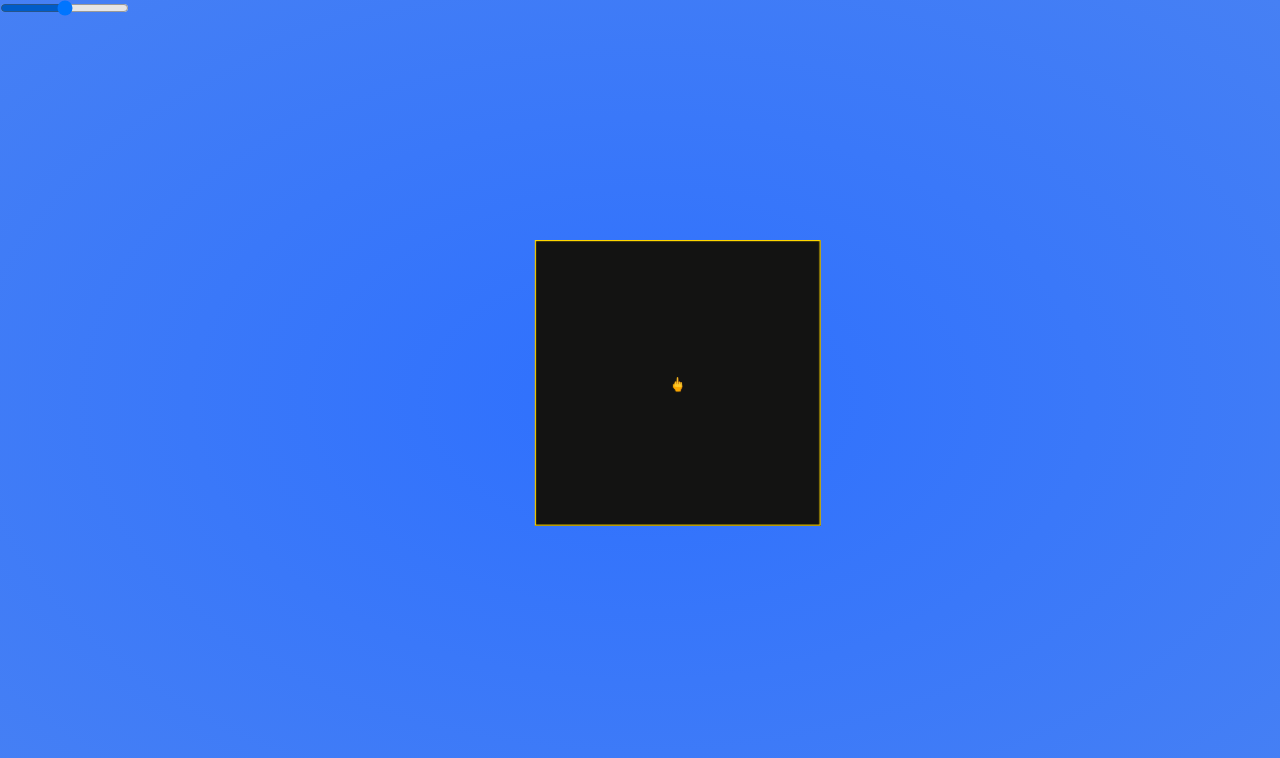
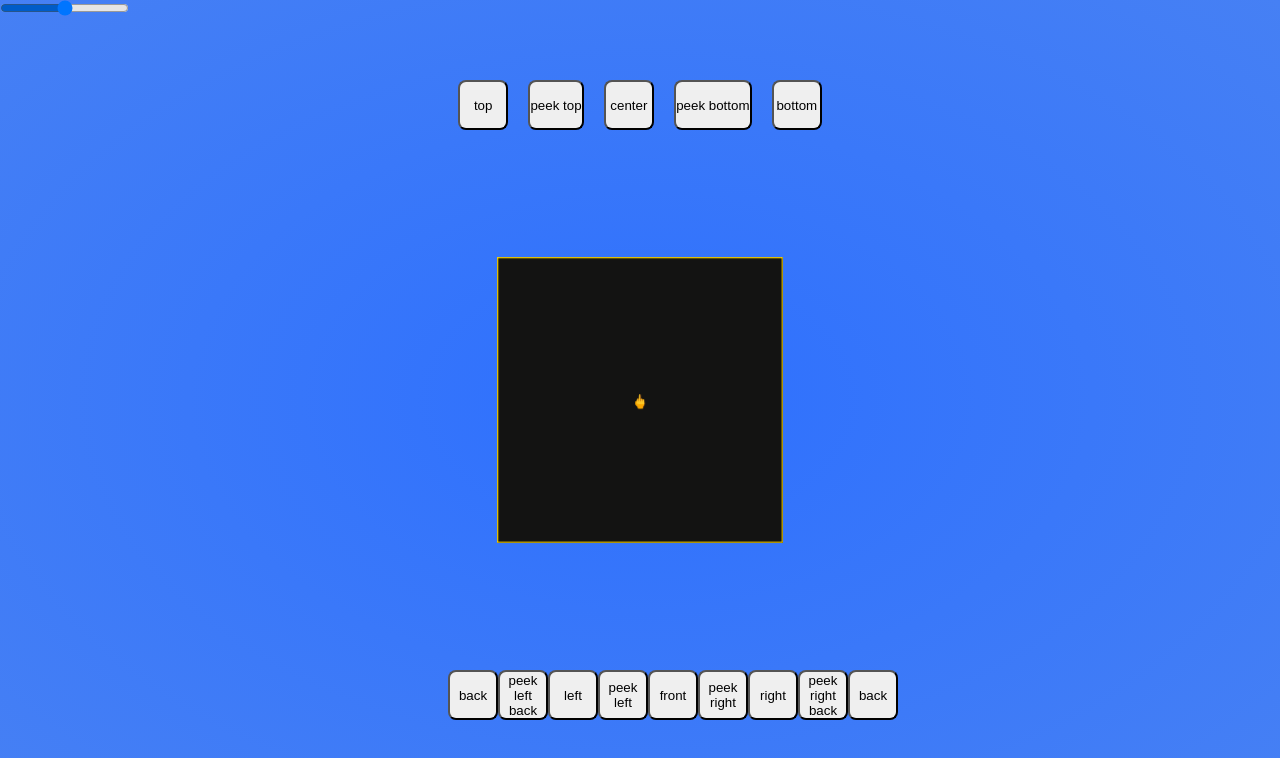
Before and after one commit to waddal/cewb, a React (Vite) app: page / in a window 1280 px wide. Shown: the top 758 px of the page. Built offline with nearby package versions, Linux system fonts and the light colour scheme.

Commit message:
rotate controls configured

```diff
--- a/src/App.jsx
+++ b/src/App.jsx
@@ -1,25 +1,67 @@
-import React, { useState } from "react";
+import React, { useEffect, useState } from "react";
 
 function App() {
+  const [angle, setAngle] = useState(0);
+  const [rotation, setRotation] = useState(0);
+  // const inlineStyle = { "--degree": `${90 + angle}deg` };
+
   const [selected, setSelected] = useState("front");
-  const style = document.documentElement.style;
-  const degree = document.getElementById('degree');
-
   const handleFront = () => {
     selected === "front" ? setSelected("selected") : setSelected("front");
   };
 
+  /*
+  const style = document.documentElement.style;
+  const degree = document.getElementById("degree");
+
   const valueChange = (id, value) => {
     style.setProperty("--" + id, value);
+  };
+
+  degree.addEventListener("input", function (e) {
+    valueChange(e.currentTarget.id, e.currentTarget.value + "deg");
+  });
+  */
+
+  // const body = document.querySelector("body");
+  // const rekt = body.getBoundingClientRect();
+  // const anchorX = rekt.left + rekt.width / 2;
+  // const anchorY = rekt.top + rekt.height / 2;
+
+  // function atangle(cx, cy, ex, ey) {
+  //   const dy = ey - cy;
+  //   const dx = ex - cx;
+  //   const rad = Math.atan2(dy, dx);
+  //   const deg = (rad * 180) / Math.PI;
+  //   return deg;
+  // }
+
+  // document.addEventListener("mousedown", function (e) {
+  //   const mouseX = e.clientX;
+  //   const mouseY = e.clientY;
+
+  //   const angleDeg = atangle(mouseX, mouseY, anchorX, anchorY);
+
+  //   // const box = document.querySelector('box');
+  //   // box.style.transform = `rotate(${90 + angleDeg}deg)`;
+  //   // this throws ^ cannot read null
+
+  //   setAngle(angleDeg / 2);
+  // });
+
+  function handleRotate(rot) {
+    setRotation(rot);
+    console.log(rotation);
   }
 
-  degree.addEventListener('input', function(e) {
-    valueChange(e.currentTarget.id, e.currentTarget.value + 'deg');
-  });
+  // useEffect(() => {
+  //   console.log(angle);
+  // }, [angle]);
 
   return (
     <div className="container">
-      <div className="box" >
+      <div className="box" id="box" style={{ "--rotation": `${rotation}` }}>
+        {/* <div className="box" id="box" style={{ "--degree": `${angle}deg` }}> */}
         <div onClick={handleFront} className={`card`} id={`${selected}`}>
           🖕
         </div>
@@ -39,7 +81,24 @@ function App() {
           bottom
         </div>
       </div>
-
+      <div className="Xcontrols">
+        <button onClick={() => handleRotate(`0, 1, 0, 180deg`)}>back</button>
+        <button onClick={() => handleRotate(`0, 1, 0, 135deg`)}>peek left back</button>
+        <button onClick={() => handleRotate(`0, 1, 0, 90deg`)}>left</button>
+        <button onClick={() => handleRotate(`0, 1, 0, 45deg`)}>peek left</button>
+        <button onClick={() => handleRotate(`0, 1, 0, 0deg`)}>front</button>
+        <button onClick={() => handleRotate(`0, 1, 0, -45deg`)}>peek right</button>
+        <button onClick={() => handleRotate(`0, 1, 0, -90deg`)}>right</button>
+        <button onClick={() => handleRotate(`0, 1, 0, -135deg`)}>peek right back</button>
+        <button onClick={() => handleRotate(`0, 1, 0, -180deg`)}>back</button>
+      </div>
+      <div className="Ycontrols">
+        <button onClick={() => handleRotate(`1, 0, 0, -90deg`)}>top</button>
+        <button onClick={() => handleRotate(`1, 0, 0, -45deg`)}>peek top</button>
+        <button onClick={() => handleRotate(`1, 0, 0, 0deg`)}>center</button>
+        <button onClick={() => handleRotate(`1, 0, 0, 45deg`)}>peek bottom</button>
+        <button onClick={() => handleRotate(`1, 0, 0, 90deg`)}>bottom</button>
+      </div>
     </div>
   );
 }
--- a/src/index.css
+++ b/src/index.css
@@ -1,5 +1,6 @@
 :root {
   --degree: 0;
+  --rotation: 0;
   font-family: Inter, Avenir, Helvetica, Arial, sans-serif;
   font-size: 12px;
   background-color: #212121;
@@ -18,7 +19,10 @@ body {
 }
 
 .container {
-  height: 60vh;
+  display: flex;
+  justify-content: center;
+  align-items: center;
+  height: 80vh;
   width: 30vw;
   position: absolute;
   top: 50vh;
@@ -30,16 +34,14 @@ body {
 .box {
   height: 250px;
   width: 250px;
-  position: absolute;
+  /* position: absolute; */
   top: 100px;
   left: 100px;
   transform-style: preserve-3d;
 
-  transform:
-  /* translate3d(var(--tx), var(--ty), 0)
-  scale(var(--scale))  */
-  rotateY(var(--degree));
-  will-change: transform;
+  transform: rotate3d(var(--rotation));
+  transition: all 1s;
+  /* transform: rotate3d(var(--rotation)); */
   /* transform: rotateY(var(--degree)); */
   /* animation: animate 5s infinite; */
 }
@@ -85,7 +87,8 @@ body {
 }
 
 #back {
-  transform: translateZ(-125px);
+  transform: translateZ(-125px)
+  rotateY(180deg)
 }
 
 #left {
@@ -113,3 +116,27 @@ body {
   background-color: rgb(162, 44, 44);
   cursor: pointer;
 }
+
+.Xcontrols {
+  position: absolute;
+  bottom: 0;
+  display: flex;
+  align-items: center;
+  justify-content: space-around;
+  width: 100%;
+}
+.Ycontrols {
+  position: absolute;
+  top: 0;
+  display: flex;
+  align-items: center;
+  justify-content: space-around;
+  width: 100%;
+}
+
+button {
+  min-width: 50px;
+  height: 50px;
+  bottom: 20px;
+  border-radius: 8px;
+}
```
